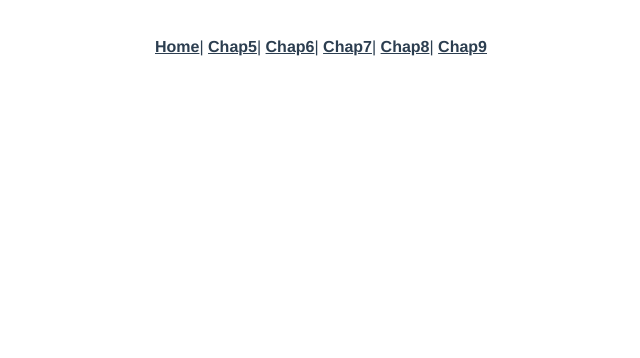
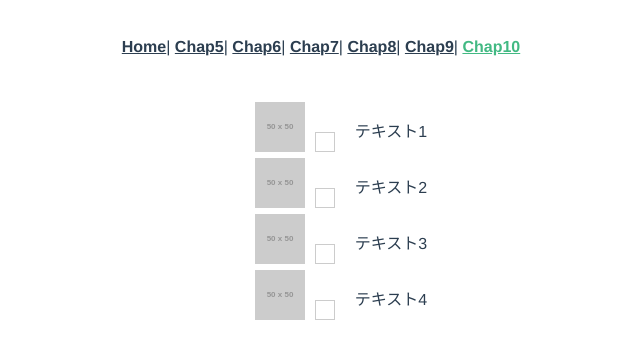
Before and after one commit to kawa1228/vuebook2-sample, a Vue app: page /chap10 in a window 1280 px wide. Shown: the top 358 px of the page, without its empty margins (319-959 px from the left). Built offline with nearby package versions, Linux system fonts and the light colour scheme.

Commit message:
Chap10追加,リスト追加

```diff
--- a/src/App.vue
+++ b/src/App.vue
@@ -6,7 +6,8 @@
       <router-link to="/chap6">Chap6</router-link>|
       <router-link to="/chap7">Chap7</router-link>|
       <router-link to="/chap8">Chap8</router-link>|
-      <router-link to="/chap9">Chap9</router-link>
+      <router-link to="/chap9">Chap9</router-link>|
+      <router-link to="/chap10">Chap10</router-link>
     </div>
     <router-view/>
   </div>
--- a/src/router.js
+++ b/src/router.js
@@ -54,6 +54,11 @@
       path: "/chap9",
       name: "chap9",
       component: () => import("./views/Chap9.vue")
+    },
+    {
+      path: "/chap10",
+      name: "chap10",
+      component: () => import("./views/Chap10.vue")
     }
   ]
 });
--- /dev/null
+++ b/src/views/Chap10.vue
@@ -0,0 +1,45 @@
+<template>
+  <div class="chap9">
+    <ul class="ranking">
+      <li class="ranking-item" v-for="item in list" :key="item.id">
+        <img src="https://placehold.jp/50x50.png" alt class="img">
+        <span class="order"></span>
+        <p class="text">{{ item.text }}</p>
+      </li>
+    </ul>
+  </div>
+</template>
+
+<script>
+export default {
+  data() {
+    return {
+      list: [
+        { id: 1, text: "テキスト1" },
+        { id: 2, text: "テキスト2" },
+        { id: 3, text: "テキスト3" },
+        { id: 4, text: "テキスト4" }
+      ]
+    };
+  }
+};
+</script>
+
+
+<style lang="sass" scoped>
+ul
+  list-style: none
+.text
+  display: inline-block
+  vertical-align: top
+  margin-left: 10px
+.order
+  display: inline-block
+  width: 18px
+  height: 18px
+  margin: 0 10px
+  border: 1px solid #ccc
+  color: #aaa
+  vertical-align: center
+  line-height: 16px
+</style>
```
